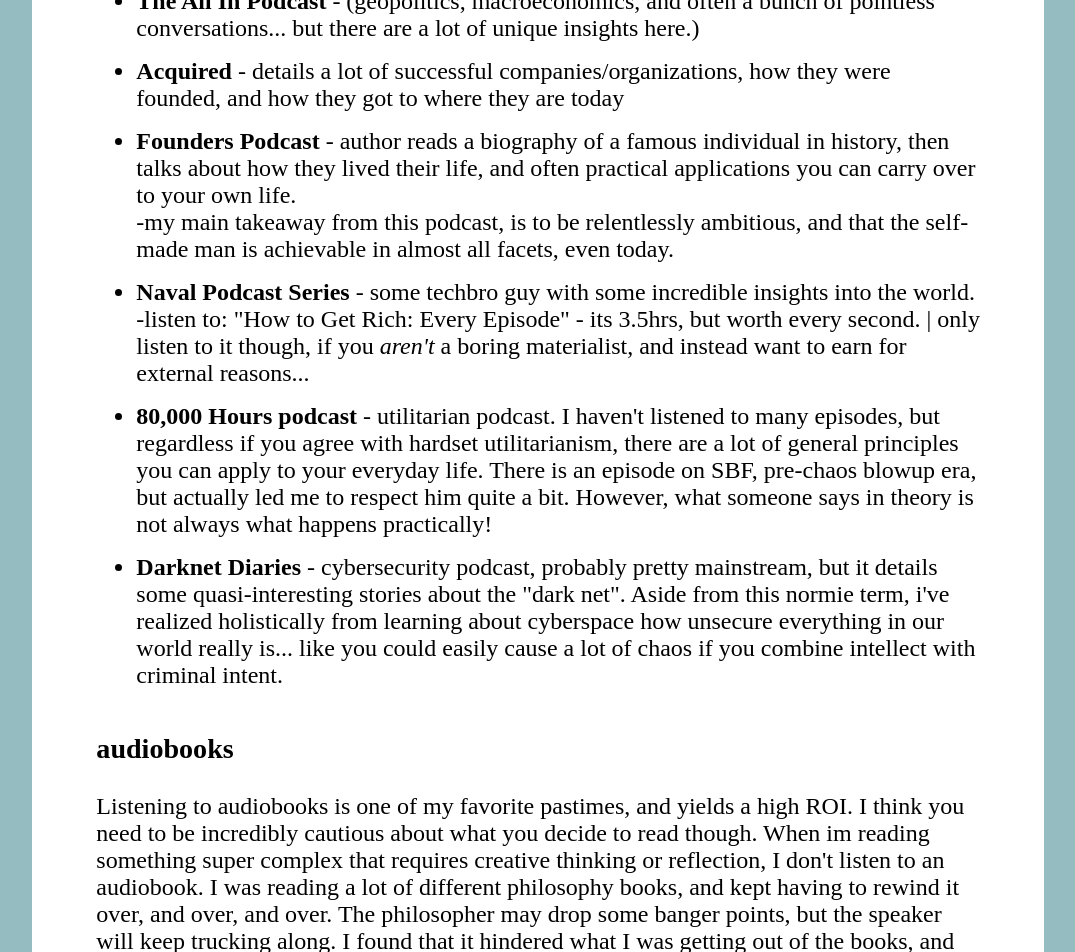
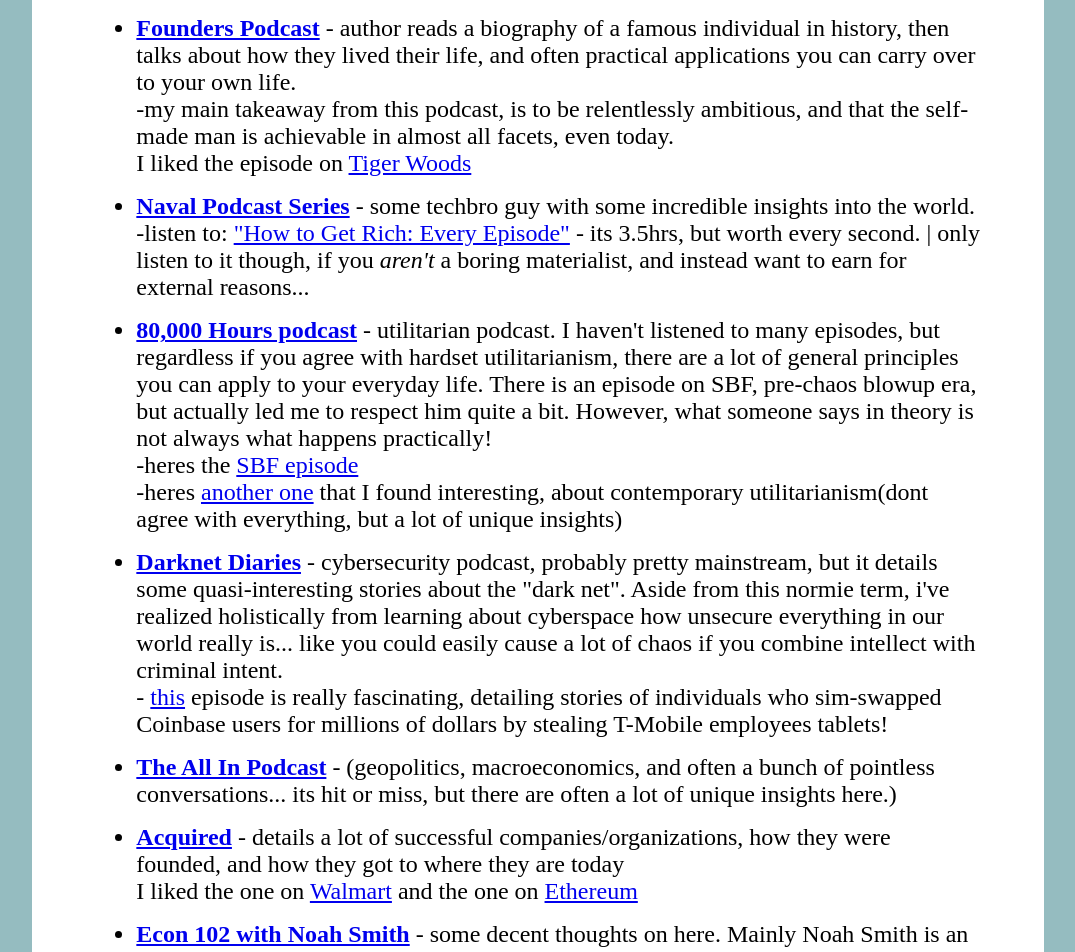
Before and after one commit to noah23olsen/simple-site, a Vue app in the folder simple-site-vue-project/: page /music in a window 1280 px wide. Shown: the part 780-1732 px from the top of the page, without its empty margins (109-1184 px from the left). Built offline with nearby package versions, Linux system fonts and the light colour scheme.

Commit message:
added links to podcasts & stuff

```diff
--- a/simple-site-vue-project/src/components/MusicVue.vue
+++ b/simple-site-vue-project/src/components/MusicVue.vue
@@ -23,50 +23,152 @@
       <b>Here are my favorites: </b>-to preface, these are mostly
       business-related in some manner or another, but the principals can be
       applied to many different fields imo - especially ambition and critical
-      thinking about the world
+      thinking about the world. <b><i>And no, im not some annoying SEO blogger, these are direct-links</i></b>
     </p>
     <ul>
       <li>
-        <b>The All In Podcast</b> - (geopolitics, macroeconomics, and often a
-        bunch of pointless conversations... but there are a lot of unique
-        insights here.)
-      </li>
-      <li>
-        <b>Acquired</b> - details a lot of successful companies/organizations,
-        how they were founded, and how they got to where they are today
-      </li>
-      <li>
-        <b>Founders Podcast</b> - author reads a biography of a famous
-        individual in history, then talks about how they lived their life, and
-        often practical applications you can carry over to your own life.
+        <b
+          ><a
+            href="https://open.spotify.com/show/7txiovdzPARhjm18NwMUYj?si=d28c2f2067cf4cd2"
+            >Founders Podcast</a
+          ></b
+        >
+        - author reads a biography of a famous individual in history, then talks
+        about how they lived their life, and often practical applications you
+        can carry over to your own life.
         <br />
         -my main takeaway from this podcast, is to be relentlessly ambitious,
         and that the self-made man is achievable in almost all facets, even
         today.
+        <br />
+        I liked the episode on
+        <a
+          href="https://open.spotify.com/episode/0Hlk545Q3CK5Xej1dExnWO?si=beb5eb9ea1a94e4d"
+          >Tiger Woods</a
+        >
       </li>
       <li>
-        <b>Naval Podcast Series</b> - some techbro guy with some incredible
-        insights into the world.
+        <b
+          ><a
+            href="https://open.spotify.com/show/7qZAVw03FuurfYnWIWwkHY?si=bd65bf0950bf4e1d"
+            >Naval Podcast Series</a
+          ></b
+        >
+        - some techbro guy with some incredible insights into the world.
         <br />
-        -listen to: "How to Get Rich: Every Episode" - its 3.5hrs, but worth
-        every second. | only listen to it though, if you <i>aren't</i> a boring
-        materialist, and instead want to earn for external reasons...
+        -listen to:
+        <a
+          href="https://open.spotify.com/episode/1DW2fkyEkgZaEP40Mj6H9m?si=9f5fc61c94d6418b"
+          >"How to Get Rich: Every Episode"</a
+        >
+        - its 3.5hrs, but worth every second. | only listen to it though, if you
+        <i>aren't</i> a boring materialist, and instead want to earn for
+        external reasons...
       </li>
       <li>
-        <b>80,000 Hours podcast</b> - utilitarian podcast. I haven't listened to
-        many episodes, but regardless if you agree with hardset utilitarianism,
-        there are a lot of general principles you can apply to your everyday
-        life. There is an episode on SBF, pre-chaos blowup era, but actually led
-        me to respect him quite a bit. However, what someone says in theory is
-        not always what happens practically!
+        <b
+          ><a
+            href="https://open.spotify.com/show/2WzJwXWBDnn4iZ7odKwDib?si=55e6c8e0efcb4acd"
+            >80,000 Hours podcast</a
+          ></b
+        >
+        - utilitarian podcast. I haven't listened to many episodes, but
+        regardless if you agree with hardset utilitarianism, there are a lot of
+        general principles you can apply to your everyday life. There is an
+        episode on SBF, pre-chaos blowup era, but actually led me to respect him
+        quite a bit. However, what someone says in theory is not always what
+        happens practically!
+        <br />
+        -heres the
+        <a
+          href="https://open.spotify.com/episode/18UPmoLsr9j4sdFai8y6pS?si=a0013af0b3794740"
+          >SBF episode</a
+        >
+        <br />
+        -heres
+        <a
+          href="https://open.spotify.com/episode/3bkfOQnGqH4UNsSEQ50rN3?si=58b34ee285734a3f"
+          >another one</a
+        >
+        that I found interesting, about contemporary utilitarianism(dont agree
+        with everything, but a lot of unique insights)
       </li>
       <li>
-        <b>Darknet Diaries</b> - cybersecurity podcast, probably pretty
+        <b><a href="https://open.spotify.com/show/4XPl3uEEL9hvqMkoZrzbx5?si=1d6b7b6599be4c0d">Darknet Diaries</a></b> - cybersecurity podcast, probably pretty
         mainstream, but it details some quasi-interesting stories about the
         "dark net". Aside from this normie term, i've realized holistically from
         learning about cyberspace how unsecure everything in our world really
         is... like you could easily cause a lot of chaos if you combine
         intellect with criminal intent.
+        <br />
+        -
+        <a
+          href="https://open.spotify.com/episode/5Snektk5Z2nUzM7DgoEBSx?si=ed53b64096624beb"
+          >this</a
+        >
+        episode is really fascinating, detailing stories of individuals who
+        sim-swapped Coinbase users for millions of dollars by stealing T-Mobile
+        employees tablets!
+      </li>
+      <li>
+        <b>
+          <a
+            href="https://open.spotify.com/show/2IqXAVFR4e0Bmyjsdc8QzF?si=4d511061210e4ca9"
+            >The All In Podcast</a
+          ></b
+        >
+        - (geopolitics, macroeconomics, and often a bunch of pointless
+        conversations... its hit or miss, but there are often a lot of unique
+        insights here.)
+      </li>
+      <li>
+        <b
+          ><a
+            href="https://open.spotify.com/show/7Fj0XEuUQLUqoMZQdsLXqp?si=b7fdc6772abb4dfa"
+            >Acquired</a
+          ></b
+        >
+        - details a lot of successful companies/organizations, how they were
+        founded, and how they got to where they are today
+        <br />
+        I liked the one on
+        <a
+          href="https://open.spotify.com/episode/0LQwuSaAzLkwATk9SjDMRC?si=27d9117268cc4b19"
+          >Walmart</a
+        >
+        and the one on
+        <a
+          href="https://open.spotify.com/episode/0a9yxPff6yYlhTc9TpPO2N?si=e9b57025d40f4838"
+          >Ethereum</a
+        >
+      </li>
+      <li>
+        <b
+          ><a
+            href="https://open.spotify.com/show/6q7Gn5lP8TTtBPuV1NJSGs?si=ce7631af1f1d414b"
+            >Econ 102 with Noah Smith</a
+          ></b
+        >
+        - some decent thoughts on here. Mainly Noah Smith is an incredibly smart
+        individual with thoughts on the US/Geopolitics. The co-host is kind of
+        unintelligent and your standard "silicon valley businessman" with no
+        technical knowledge or new thoughts, but its worth it to listen to
+        Noah's thoughts.
+        <br />
+        -I liked
+        <a
+          href="https://open.spotify.com/episode/2AaG487XKjwnQLjMLMSZLt?si=67868e16ab23454e"
+          >this</a
+        >
+        episode on the importance of higher education(even though I dropped out,
+        he has a LOT of valid points)
+        <br />
+        -and
+        <a
+          href="https://open.spotify.com/episode/5GtFZ6ADPlVGKWYyKRrE1T?si=441e88ab332a4444"
+          >this</a
+        >
+        episode on techno optimism/innovation
       </li>
     </ul>
     <h3>audiobooks</h3>
@@ -101,9 +203,11 @@
       done voiceovers on. Typically I go to Hoopla to read philosophy or older
       books. They also carry a bunch of "entertainment", but don't waste your
       time with most of it...
-      <br>
-      <br>
-      If all else fails, you can buy the book on Audible(which is annoyingly capitalist, but definitely high quality), or if you wish, you can just pirate them from elsewhere.
+      <br />
+      <br />
+      If all else fails, you can buy the book on Audible(which is annoyingly
+      capitalist, but definitely high quality), or if you wish, you can just
+      pirate them from elsewhere.
     </p>
 
     <h3>music:</h3>
@@ -115,8 +219,8 @@
       <br />
       <br />
       As per what type of instrumental music, I really enjoy some classical
-      music. One of my favorite artists is Antonio Vivaldi, and his Four Seasons
-      concertos. I will also listen to some lofi-hip-hop, or generic
+      music. One of my favorite artists is <a href="https://en.wikipedia.org/wiki/Antonio_Vivaldi">Antonio Vivaldi</a>, and his Four Seasons
+      Concertos. I will also listen to some lofi-hip-hop, or generic
       instrumental music. The main purpose is to channel my thinking towards
       what I am working on, and ignore everything else. I often fall victim to
       listening to music with lyrics, and it takes up a decent size of my
```
